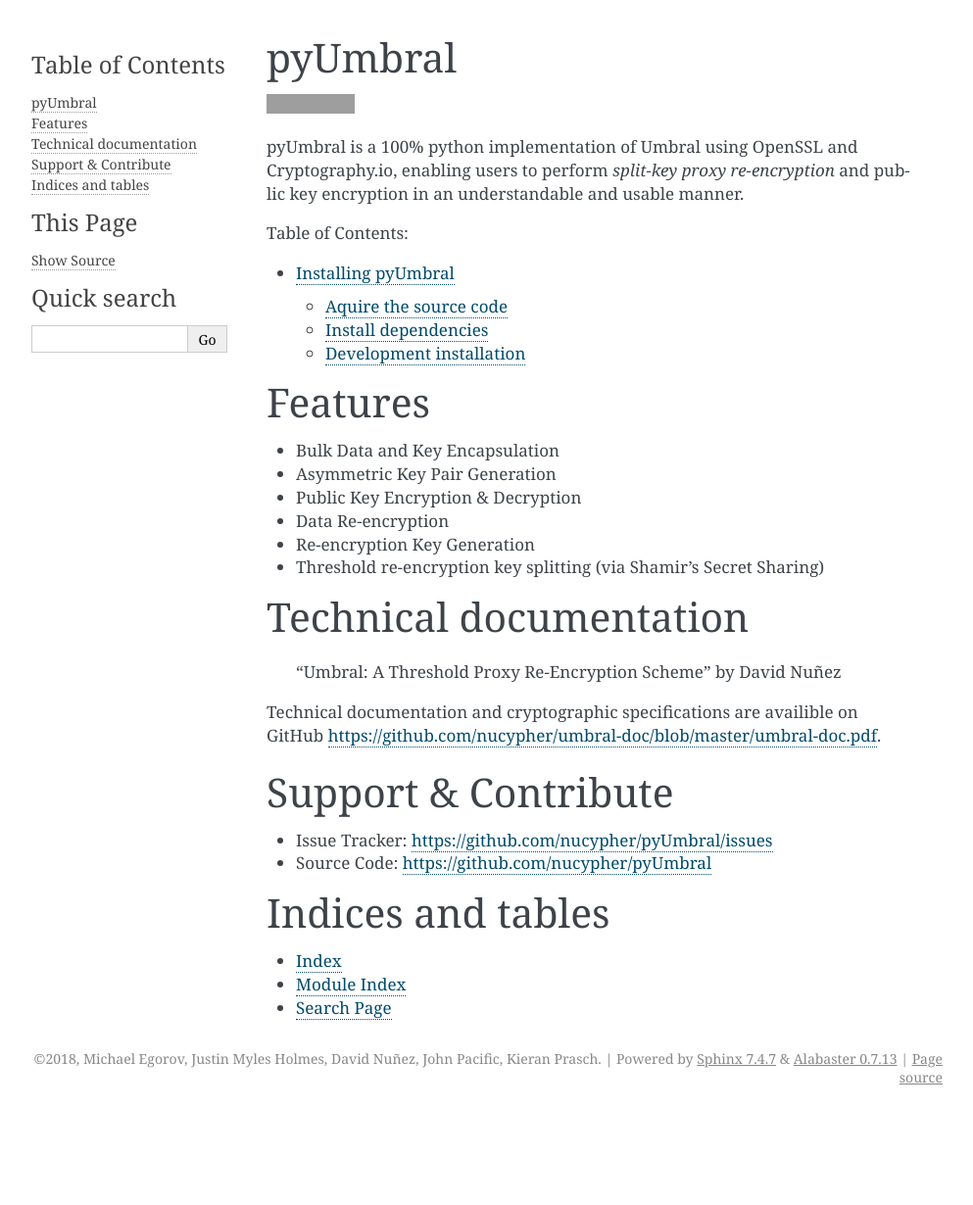
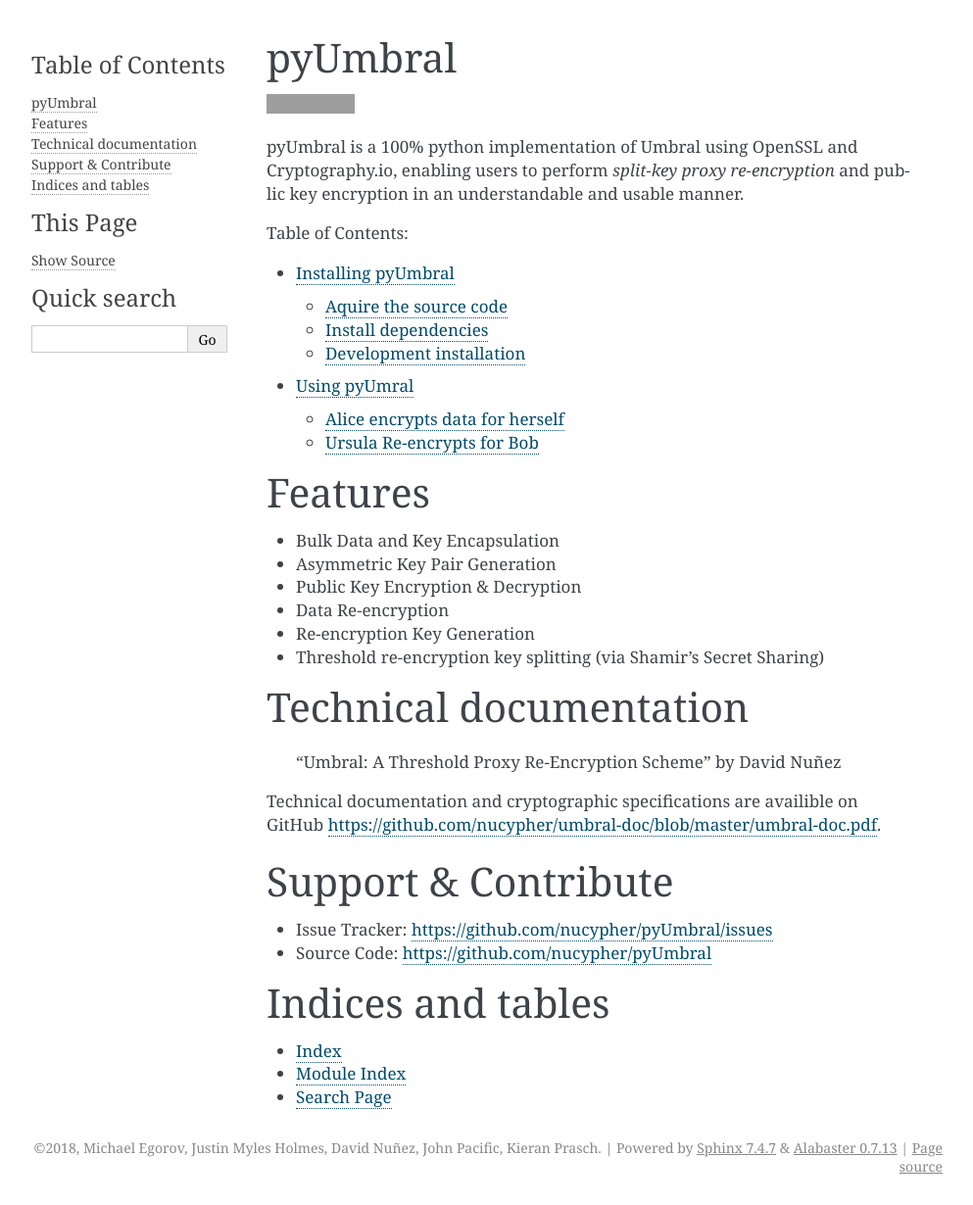
Before and after one commit to nucypher/pyUmbral, a Sphinx documentation site: the page built from docs/source/index.rst, in a window 1280 px wide. Shown: the whole page at 98% size, without its empty margins (148-1141 px from the left). Built offline with Sphinx 7.4.7, drawn with Linux system fonts in a browser that asks for light colours; before the commit the page ends 1139 px from its top, so only the background shows below that; some of the changed lines change nothing that is shown; grey boxes are pictures that could not be loaded.

Commit message:
Extracts code samples into Using pyUmbral module.

```diff
--- a/docs/source/index.rst
+++ b/docs/source/index.rst
@@ -16,6 +16,7 @@
    :caption: Table of Contents:
 
    installation
+   using_pyumbral
 
 
 Features
--- /dev/null
+++ b/docs/source/using_pyumbral.rst
@@ -0,0 +1,48 @@
+==============
+Using pyUmral
+==============
+.. image:: .static/PRE_image.png
+
+
+Alice encrypts data for herself
+================================
+
+.. code-block:: python
+
+   from umbral import umbral, keys
+
+   # Generate a key pair for Alice
+   alices_private_key = keys.UmbralPrivateKey.gen_key()
+   alices_public_key = private_key.get_pubkey()
+
+   # Encrypt data with bob's public key
+   plaintext = b'Proxy Re-encryption is cool!'
+   ciphertext, capsule = umbral.encrypt(alices_public_key, plaintext)
+
+   # Decrypt data with Bob's keys
+   cleartext = umbral.decrypt(capsule, alices_private_key, ciphertext, alices_public_key)
+
+
+Ursula Re-encrypts for Bob
+===========================
+
+.. code-block:: python
+
+   # Generate a key pair for Bob
+   bobs_private_key = keys.UmbralPrivateKey.gen_key()
+   bobs_public_key = private_key.get_pubkey()
+
+   # Bob receives the capsule through a side channel (S3, ipfs, Google Cloud, etc.)
+   capsule = capsule
+
+   # Generate split re-encryption keys with "M of N"
+   # Minimum threshold of 10 ("M") - and 20 total shares ("N").
+   kfrags, _ = umbral.split_rekey(alices_private_key, bobs_public_key, 10, 20)
+
+   # Ursula re-encrypts the shares and bob attaches them to the capsule
+   for kfrag in kfrags:
+       cfrag = umbral.reencrypt(kfrag, umbral_capsule)
+       bob_capsule.attach_cfrag(cfrag)
+
+   # Bob opens the capsule and decrypts the re-encrypted ciphertext
+   plaintext = umbral.decrypt(capsule, bobs_private_key, ciphertext, alices_public_key)
```
